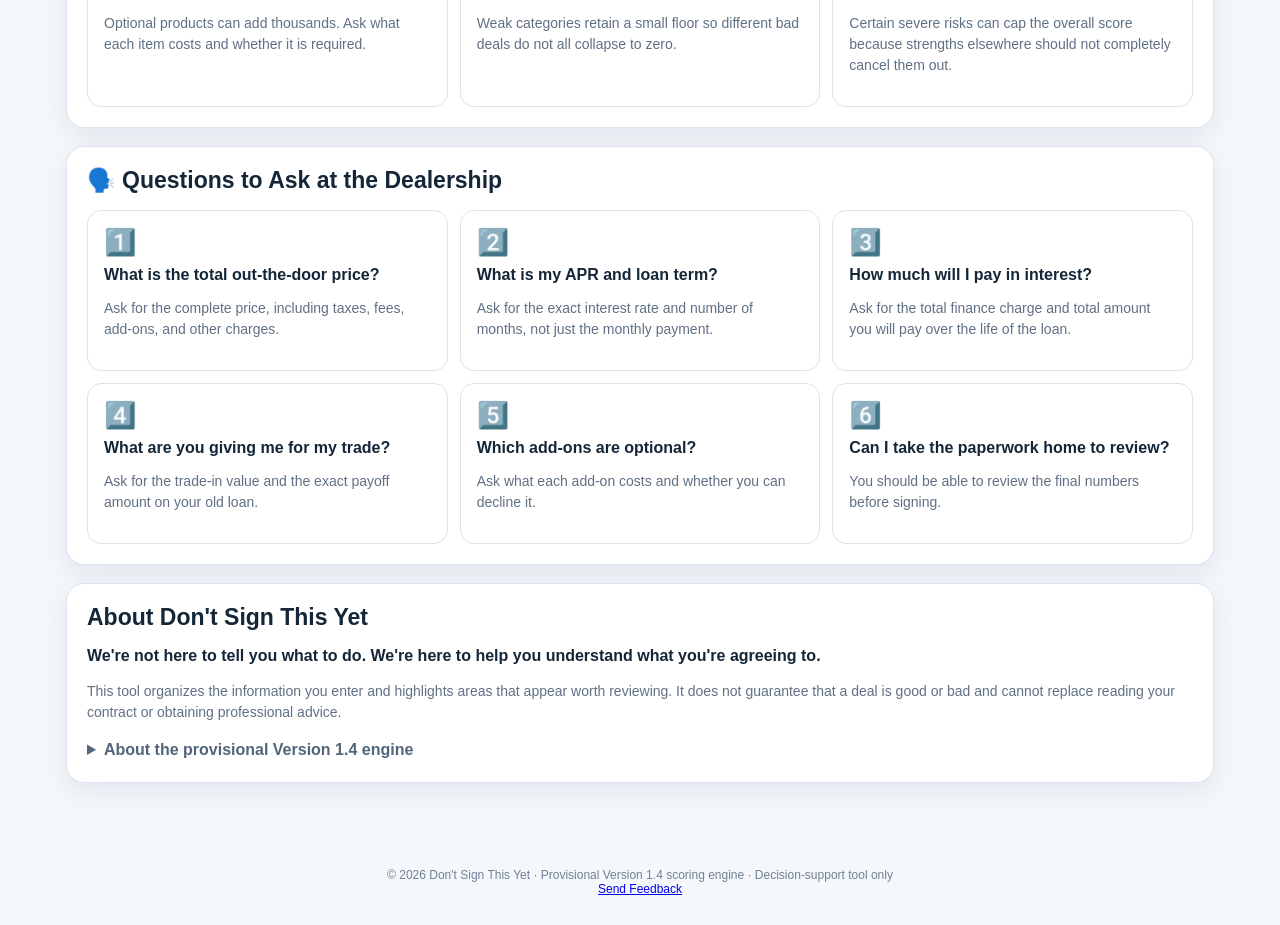
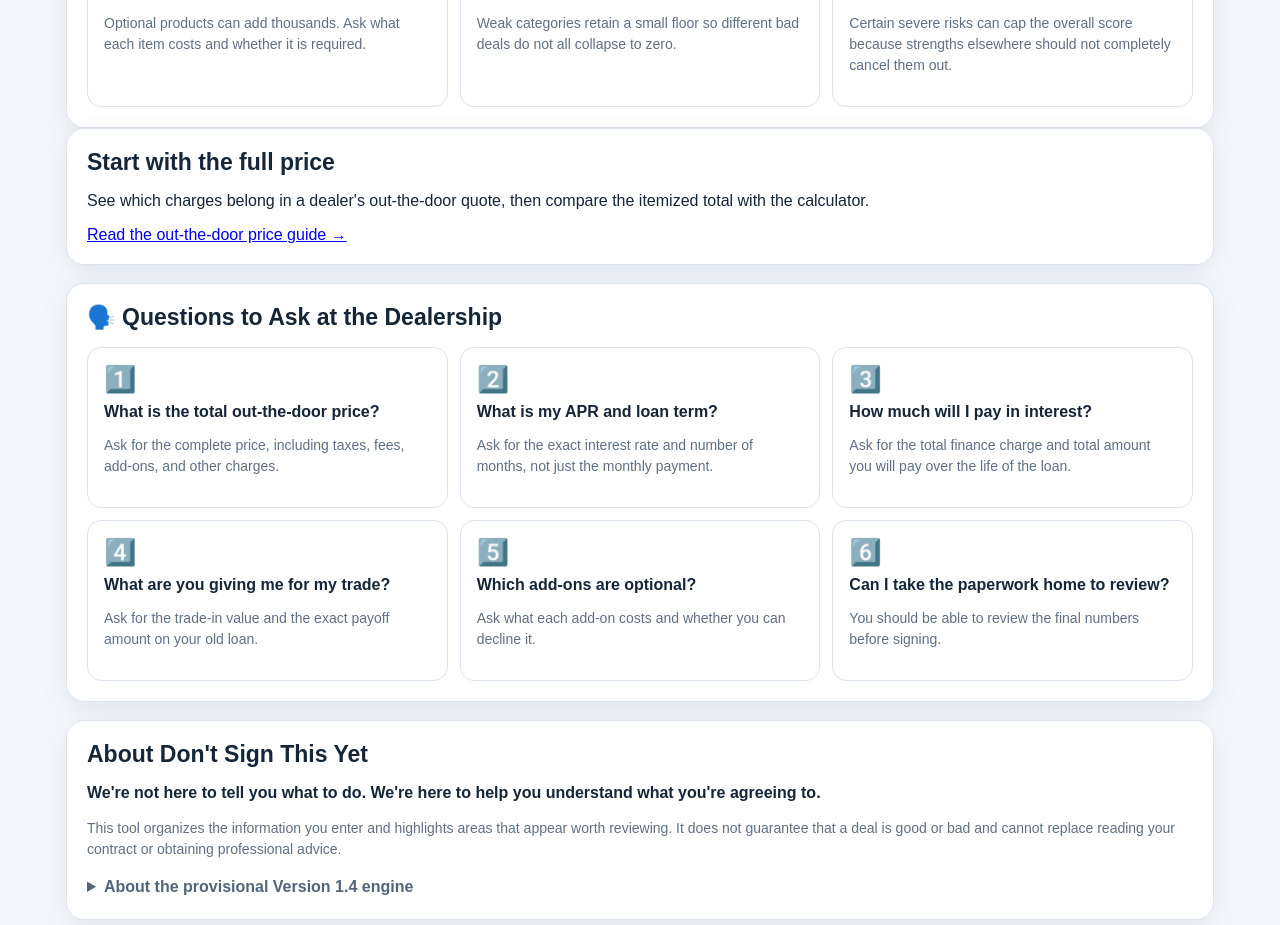
Before and after one commit to rmerrow1/dont-sign-this-yet, a Next.js app: page / in a window 1280 px wide. Shown: the part 2860-3785 px from the top of the page. Built offline with nearby package versions, Linux system fonts and the light colour scheme.

Commit message:
Link the guide and set canonical site metadata

```diff
--- a/app/page.js
+++ b/app/page.js
@@ -664,6 +664,11 @@ const aprGuidance =
           ["🚨","Critical Red Flags","Certain severe risks can cap the overall score because strengths elsewhere should not completely cancel them out."]
         ]}
       />
+      <section className="card guidePromo">
+        <h2>Start with the full price</h2>
+        <p>See which charges belong in a dealer&apos;s out-the-door quote, then compare the itemized total with the calculator.</p>
+        <a href="/out-the-door-price">Read the out-the-door price guide →</a>
+      </section>
 
 
 
```
